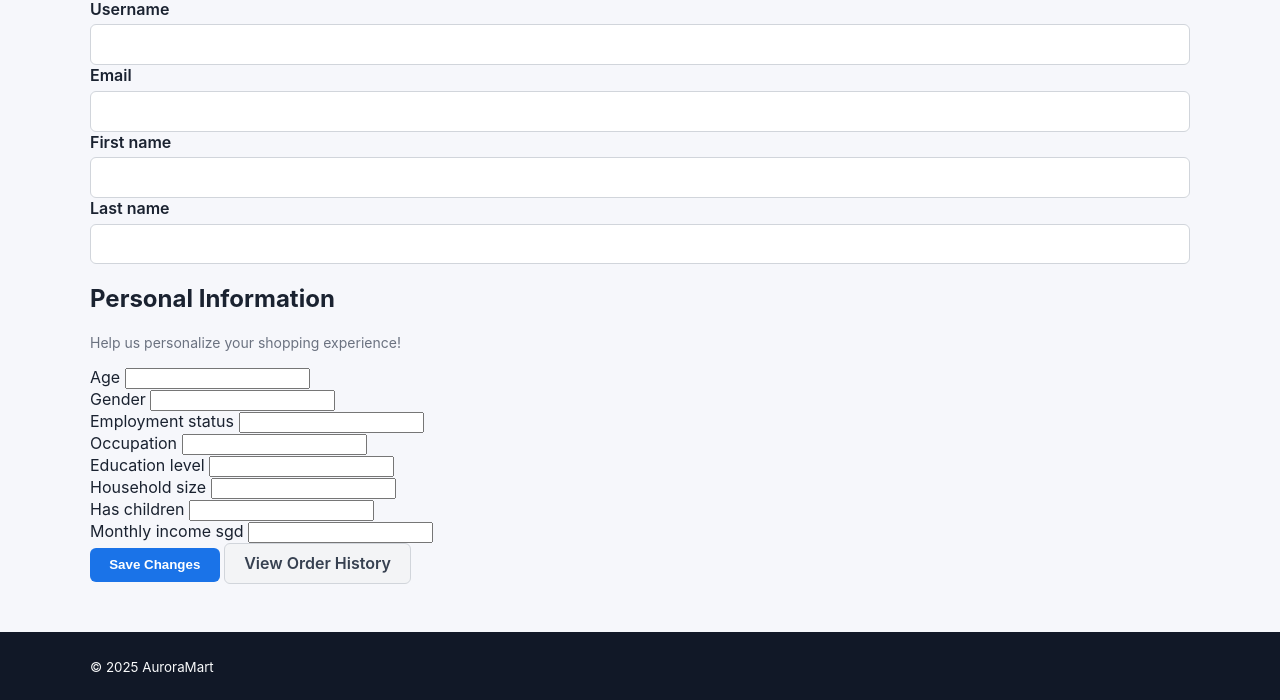
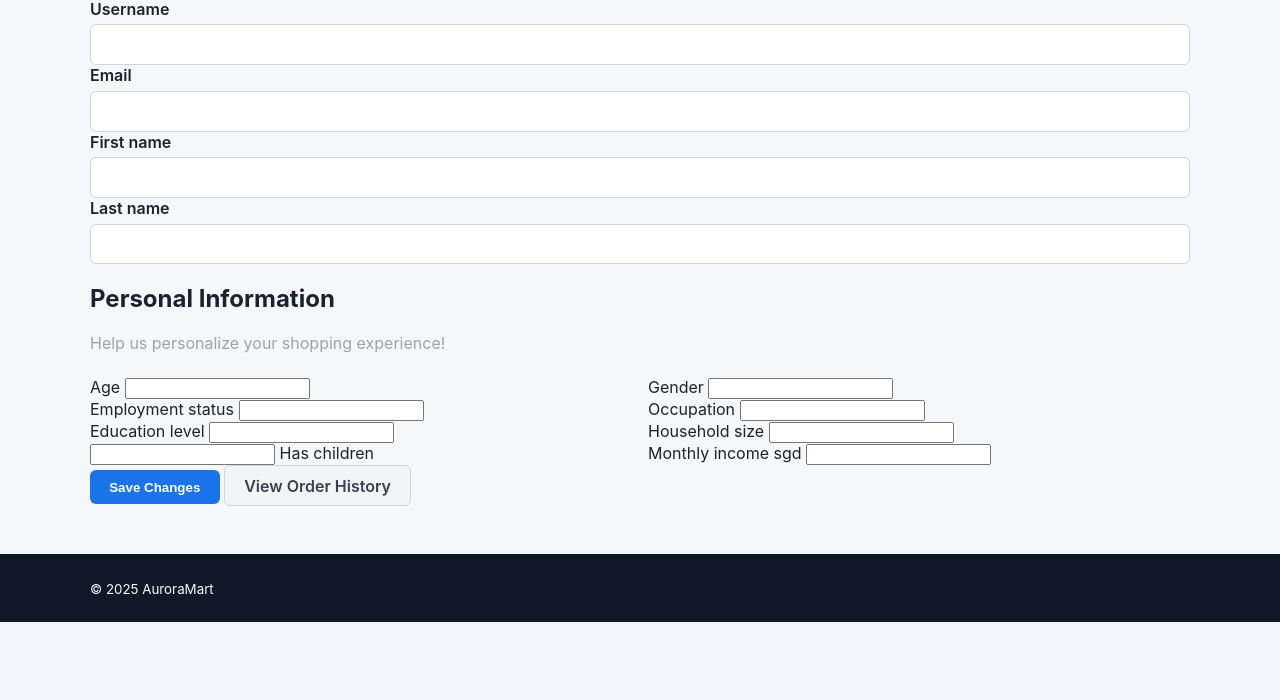
Before and after one commit to Path-yang/IS2108-Pair-Project, a Django app: template auroramart/templates/customers/profile.html in a window 1280 px wide. Shown: the part 245-945 px from the top of the page. After the commit the page ends 867 px from the top, so only its background shows below. Run offline with Django 5.2, Linux system fonts and the light colour scheme; the template is opened without the code that fills it, so the values that code supplies are empty, except form fields; tables that the repository leaves empty hold one stand-in row (values such as "Sample post"); form fields are guessed from the names that the template uses.

Commit message:
Improve Personal Information UI in profile page
- Use CSS grid for consistent 2-column layout
- Better spacing between form fields
- Improved checkbox label positioning for "Has children"
- Changed help text to use muted style with proper spacing
- More modern and cleaner form appearance

🤖 Generated with [Claude Code](https://claude.com/claude-code)

Co-Authored-By: Claude <noreply@anthropic.com>

```diff
--- a/auroramart/templates/customers/profile.html
+++ b/auroramart/templates/customers/profile.html
@@ -47,9 +47,9 @@
 
         <section class="profile-section">
             <h2>Personal Information</h2>
-            <p class="help-text">Help us personalize your shopping experience!</p>
+            <p class="muted" style="margin-bottom: 1.5rem;">Help us personalize your shopping experience!</p>
 
-                <div class="form-row">
+                <div style="display: grid; grid-template-columns: 1fr 1fr; gap: 1rem;">
                     <div class="form-group">
                         {{ profile_form.age.label_tag }}
                         {{ profile_form.age }}
@@ -67,7 +67,7 @@
                     </div>
                 </div>
 
-                <div class="form-row">
+                <div style="display: grid; grid-template-columns: 1fr 1fr; gap: 1rem;">
                     <div class="form-group">
                         {{ profile_form.employment_status.label_tag }}
                         {{ profile_form.employment_status }}
@@ -85,7 +85,7 @@
                     </div>
                 </div>
 
-                <div class="form-row">
+                <div style="display: grid; grid-template-columns: 1fr 1fr; gap: 1rem;">
                     <div class="form-group">
                         {{ profile_form.education_level.label_tag }}
                         {{ profile_form.education_level }}
@@ -103,10 +103,11 @@
                     </div>
                 </div>
 
-                <div class="form-row">
+                <div style="display: grid; grid-template-columns: 1fr 1fr; gap: 1rem;">
                     <div class="form-group">
-                        {{ profile_form.has_children.label_tag }}
-                        {{ profile_form.has_children }}
+                        <label for="{{ profile_form.has_children.id_for_label }}">
+                            {{ profile_form.has_children }} {{ profile_form.has_children.label }}
+                        </label>
                         {% if profile_form.has_children.errors %}
                             <span class="field-error">{{ profile_form.has_children.errors.0 }}</span>
                         {% endif %}
```
